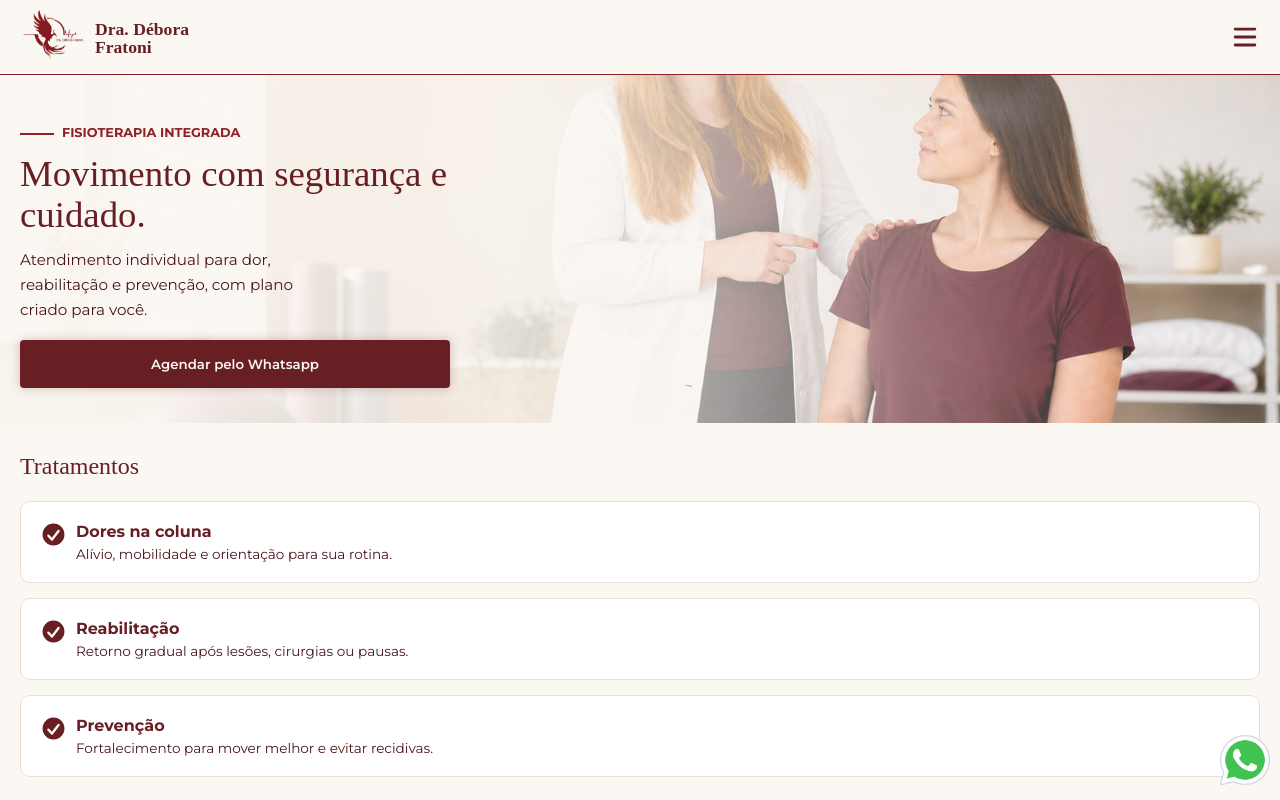
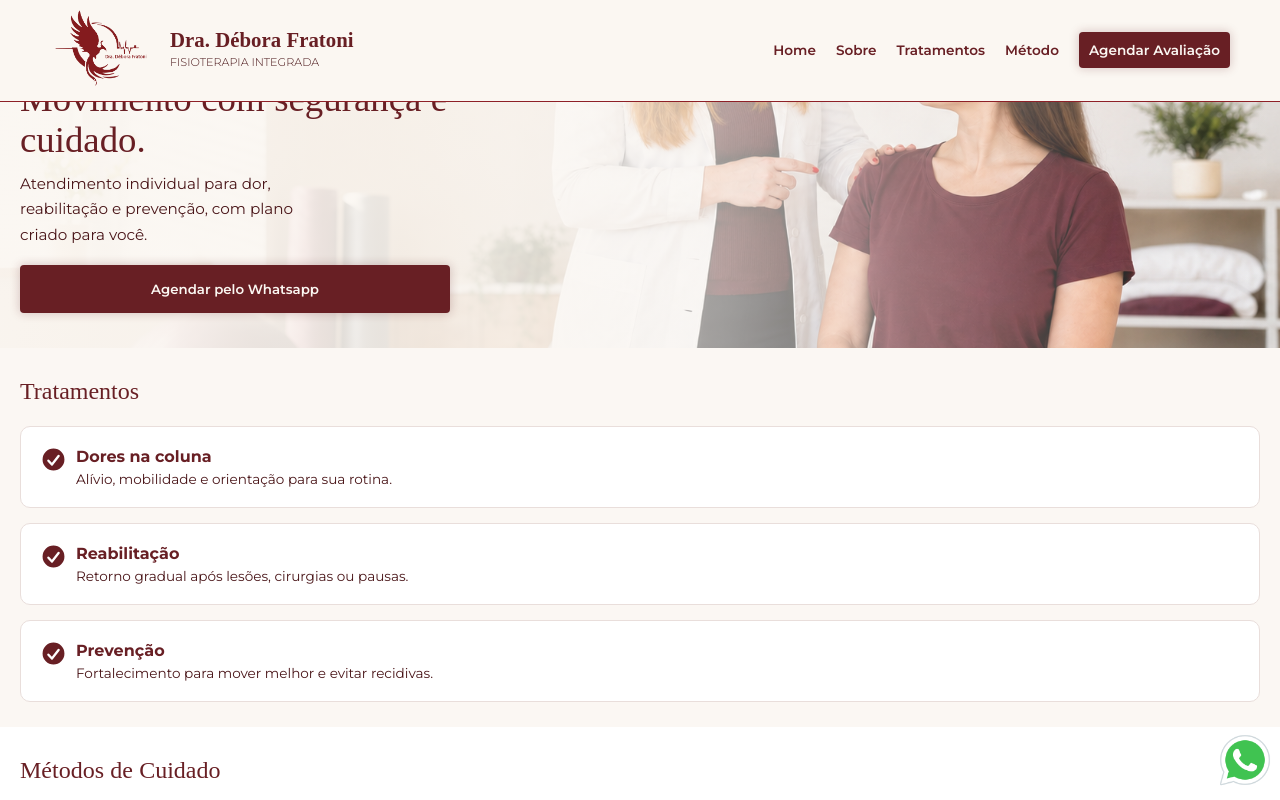
Before and after one commit to mateusschulleleite/site-fisioterapia-debora, a Vue app: page / in a window 1280 px wide. Shown: the top 800 px of the page. Built offline with nearby package versions, Linux system fonts and the light colour scheme.

Commit message:
Menu criado para desktop

```diff
--- a/src/components/Header.vue
+++ b/src/components/Header.vue
@@ -1,10 +1,16 @@
 <template>
     <header>
-        <Logo />
-        <h1>
-            Dra. Débora <br> Fratoni
-        </h1>
-        <div v-if="menuToggle" ref="menu" class="header__menu">
+        <Logo :scrolled="headerScrolled" />
+
+        <div class="header__title">
+            <h1>Dra. Débora Fratoni</h1>
+            <span>FISIOTERAPIA INTEGRADA</span>
+        </div>
+
+        <nav
+            class="header__menu"
+            :class="{ 'header__menu--open': menuToggle }"
+        >
             <ul>
                 <li>Home</li>
                 <li>Sobre</li>
@@ -12,91 +18,169 @@
                 <li>Método</li>
                 <li>Agendar Avaliação</li>
             </ul>
-        </div>
-        <div class="header__icon" @click="toggleMenu">
-            <Bars3Icon v-if="!menuToggle"/>
-            <XMarkIcon v-if="menuToggle"/>
-        </div>
+        </nav>
+
+        <button
+            class="header__icon"
+            type="button"
+            aria-label="Abrir menu"
+            @click="toggleMenu"
+        >
+            <Bars3Icon v-if="!menuToggle" />
+            <XMarkIcon v-else />
+        </button>
     </header>
 </template>
 
-<script setup lang="js">
-import { Bars3Icon, XMarkIcon } from '@heroicons/vue/16/solid';
-import Logo from './Logo.vue';
-import { ref } from 'vue';
+<script setup>
+import { ref } from 'vue'
+import { Bars3Icon, XMarkIcon } from '@heroicons/vue/16/solid'
+import Logo from './Logo.vue'
 
 const menuToggle = ref(false)
 
 function toggleMenu() {
-  menuToggle.value = !menuToggle.value
+    menuToggle.value = !menuToggle.value
 }
 
+const headerScrolled = ref(false)
+
+function handleScroll() {
+    headerScrolled.value = window.scrollY > 50
+}
+
+window.addEventListener('scroll', handleScroll)
 </script>
 
 <style scoped lang="scss">
-header  {
-    border-bottom: 1px solid #8E2027;
-    padding: 10px 20px;
+header {
+    position: fixed;
+    top: 0;
+    z-index: 3;
+    width: 100%;
     display: flex;
     align-items: center;
-    position: relative;
-    background-color: #FBF7F2;
+    padding: 10px 20px;
+    border-bottom: 1px solid #8e2027;
+    background-color: #fbf7f2;
 
     .logo {
         max-width: 65px;
     }
 
-    h1 {
+    .header__title {
+        max-width: 150px;
         margin-left: 10px;
-        font-size: 1.1rem;
-        color: #681F24;
-        line-height: 18px;
+
+        h1 {
+            color: #681f24;
+            font-size: 1.1rem;
+            line-height: 18px;
+        }
+
+        span {
+            display: none;
+        }
     }
 
     .header__menu {
+        display: none;
         position: absolute;
+        top: 100%;
+        left: 0;
+        z-index: 2;
         width: 100%;
-        left: 0;
-        top: 100%;
         padding: 5px;
-        z-index: 2;
+
+        &--open {
+            display: block;
+        }
 
         ul {
-            background-color: #FBF7F2;
-            font-family: "Montserrat", sans-serif !important;
-            color: #681F24;
-            font-weight: 600;
-            font-size: 0.85rem;
-            padding: 15px 15px;
-            box-shadow: 0px 0px 10px 1px #681f2437;
             display: flex;
             flex-direction: column;
             gap: 13px;
+            padding: 15px;
             border-radius: 8px;
+            background-color: #fbf7f2;
+            box-shadow: 0 0 10px 1px #681f2437;
+            color: #681f24;
+            font-family: "Montserrat", sans-serif;
+            font-size: 0.85rem;
+            font-weight: 600;
 
-            :last-child {
-                background-color: #681F24;
-                color: #FBF7F2;
+            li:last-child {
+                width: fit-content;
                 padding: 10px;
                 border-radius: 4px;
-                display: inline-block;
-                width: fit-content;
-                box-shadow: 0px 0px 10px 1px #681f2437;
+                background-color: #681f24;
+                box-shadow: 0 0 10px 1px #681f2437;
+                color: #fbf7f2;
             }
         }
     }
 
     .header__icon {
-        color: #681F24;
+        display: flex;
         flex-grow: 1;
-        justify-content: end;
-        display: flex;
+        justify-content: flex-end;
+        padding: 0;
+        border: none;
+        background: transparent;
+        color: #681f24;
+        cursor: pointer;
 
         svg {
             width: 30px;
             height: 30px;
         }
+    }
 
+    @media (min-width: 1024px) {
+        padding: 10px 50px;
+
+        .logo {
+            max-width: 100px;
+        }
+
+        .header__title {
+            max-width: 400px;
+            margin-left: 20px;
+
+            h1 {
+                font-size: 1.3rem;
+            }
+
+            span {
+                display: inline-block;
+                margin-top: 7px;
+                color: #4a1619;
+                font-family: "Montserrat", sans-serif;
+                font-size: 0.7rem;
+                font-weight: 300;
+            }
+        }
+
+        .header__menu {
+            display: block;
+            position: static;
+            width: auto;
+            margin-left: auto;
+            padding: 0;
+
+            ul {
+                flex-direction: row;
+                align-items: center;
+                padding: 0;
+                background: transparent;
+                box-shadow: none;
+                gap: 20px;
+            }
+        }
+
+        .header__icon {
+            display: none;
+        }
     }
 }
 </style>
--- a/src/components/Logo.vue
+++ b/src/components/Logo.vue
@@ -1,5 +1,24 @@
 <template>
-    <div class="logo">
+    <div class="logo" :class="{ 'logo--scrolled': scrolled }">
         <img src="../assets/logo.png" />
     </div>
 </template>
+
+<script setup>
+defineProps({
+    scrolled: {
+        type: Boolean,
+        default: false
+    }
+})
+</script>
+
+<style scoped lang="scss">
+.logo {
+    transition: max-width 0.3s ease;
+
+    &--scrolled {
+        max-width: 65px !important;
+    }
+}
+</style>
```
